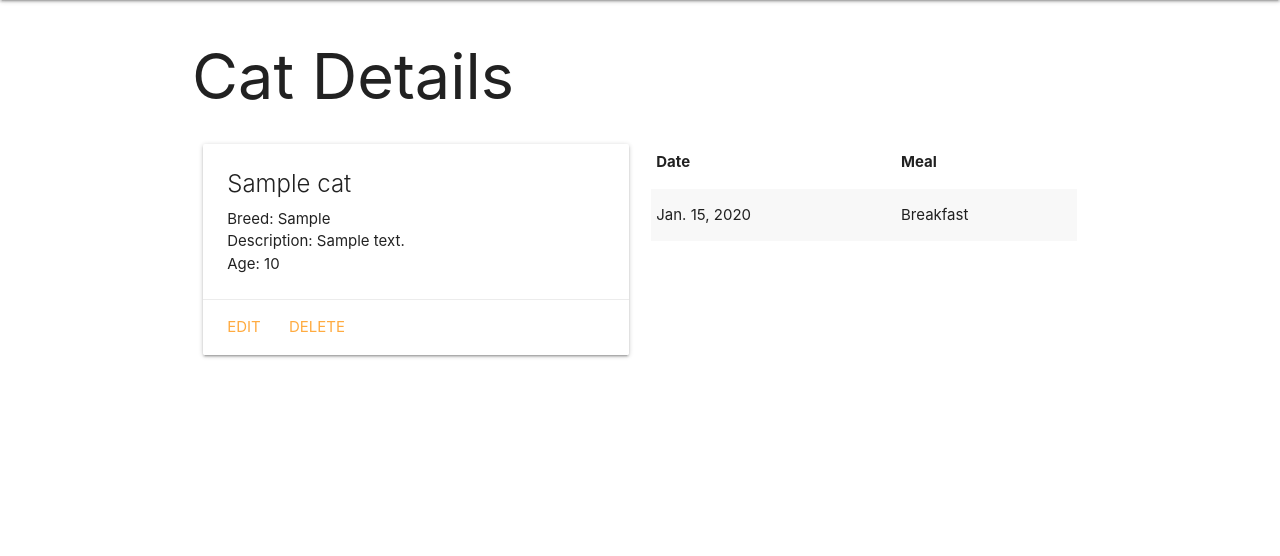
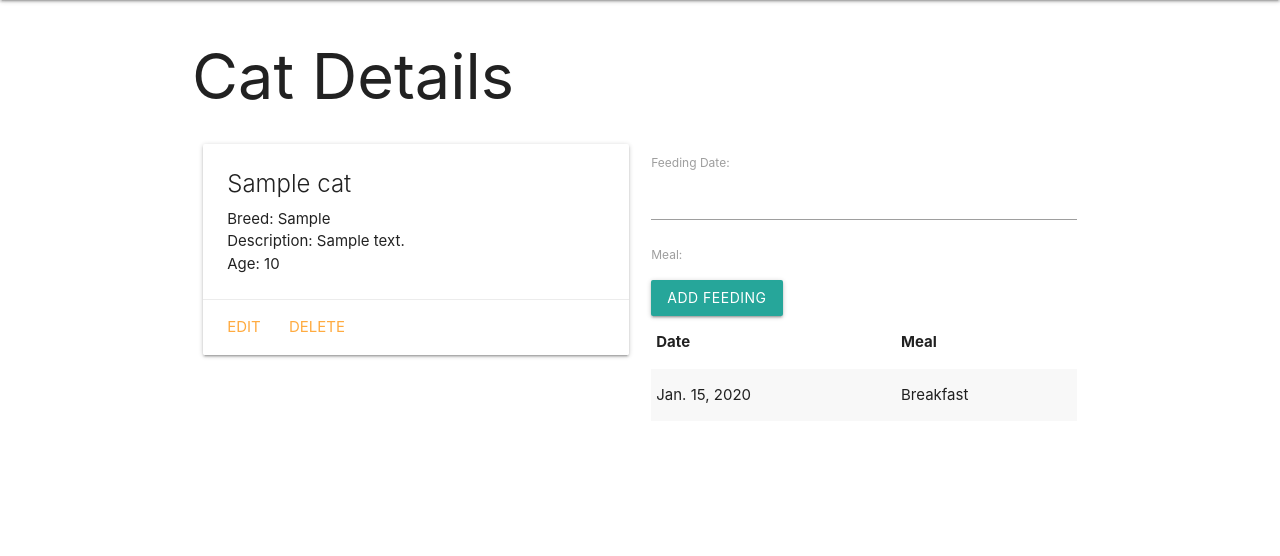
Before and after one commit to jurgenstevens/catcollector, a Django app: page /cats/1/ in a window 1280 px wide. Shown: the part 64-620 px from the top of the page. Run offline with Django 3.2, Linux system fonts and the light colour scheme; tables that the repository leaves empty hold one stand-in row (values such as "Sample post").

Commit message:
Add new feeding form in cat details template.

```diff
--- /dev/null
+++ b/main_app/forms.py
@@ -0,0 +1,7 @@
+from django.forms import ModelForm
+from .models import Feeding
+
+class FeedingForm(ModelForm):
+  class Meta:
+    model = Feeding
+    fields = ['date', 'meal']
--- a/main_app/templates/cats/detail.html
+++ b/main_app/templates/cats/detail.html
@@ -23,6 +23,10 @@
     </div>
   </div>
   <div class="col s6">
+    <form method="post">
+      {% csrf_token %} {{ feeding_form.as_p }}
+      <input type="submit" class="btn" value="Add Feeding" />
+    </form>
     <table class="striped">
       <thead>
         <tr>
--- a/main_app/views.py
+++ b/main_app/views.py
@@ -2,6 +2,7 @@
 from django.shortcuts import render
 from django.views.generic.edit import CreateView, UpdateView, DeleteView
 from .models import Cat
+from .forms import FeedingForm
 
 # Define the home view
 def home(request):
@@ -31,3 +32,12 @@
 class CatDelete(DeleteView):
   model = Cat
   success_url = '/cats/'
+
+def cats_detail(request, cat_id):
+  cat = Cat.objects.get(id=cat_id)
+  # instantiate FeedingForm to be rendered in the template
+  feeding_form = FeedingForm()
+  return render(request, 'cats/detail.html', {
+    # include the cat and feeding_form in the context
+    'cat': cat, 'feeding_form': feeding_form
+  })
```
